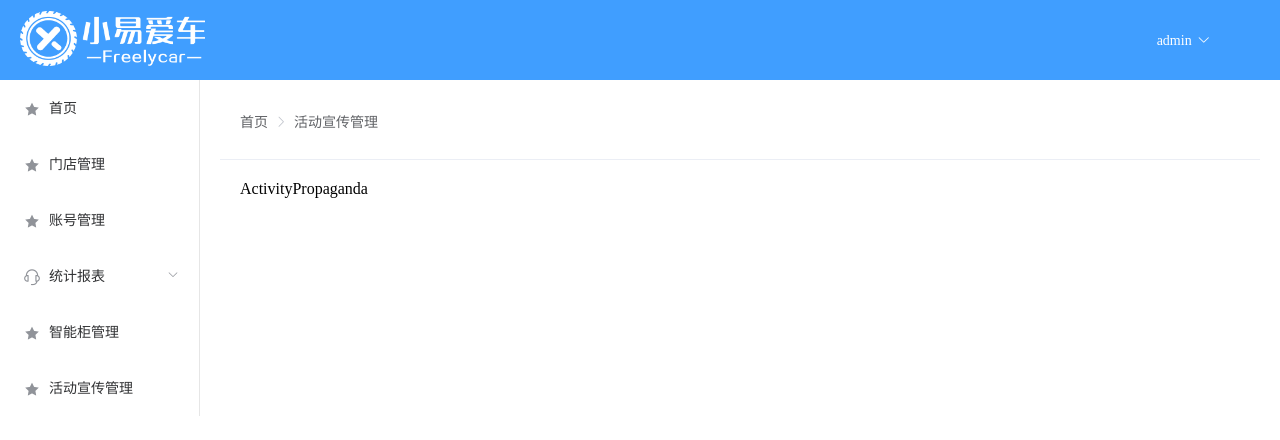
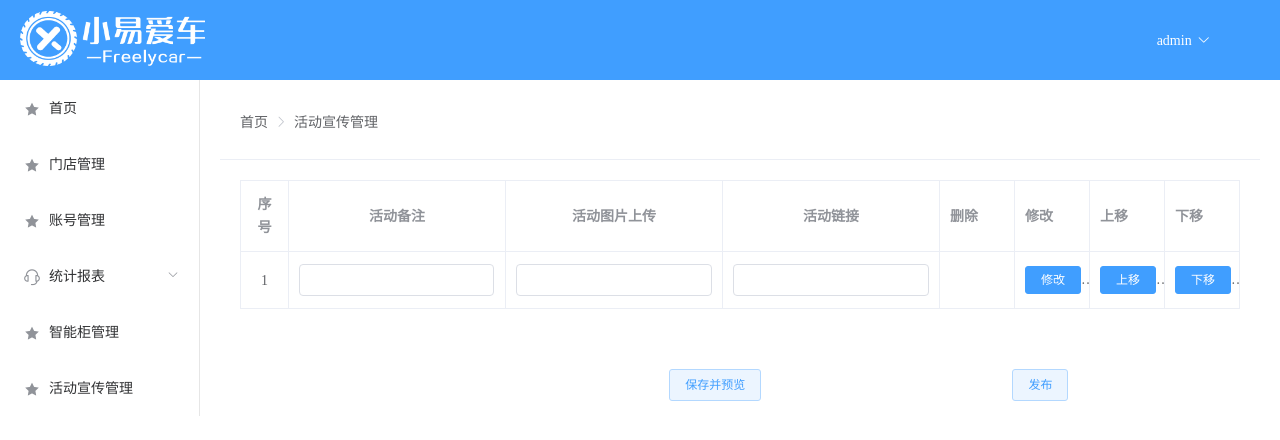
Before and after one commit to baiwh/freelycar-SaaS-Management, a Vue app: page /ActivityPropaganda in a window 1280 px wide. Shown: the top 440 px of the page. Built offline with nearby package versions, Linux system fonts and the light colour scheme.

Commit message:
增加活动管理组件

```diff
--- a/src/view/ActivityPropaganda.vue
+++ b/src/view/ActivityPropaganda.vue
@@ -1,5 +1,71 @@
 <template>
-  <div>ActivityPropaganda</div>
+  <div>
+    <!--表格-->
+    <el-table ref="multipleTable" :data="tableData" tooltip-effect="dark" border
+              @selection-change="handleSelectionChange" v-loading="loading">
+      <el-table-column label="序号" type="index" align="center"></el-table-column>
+      <el-table-column prop="comment" label="活动备注" show-overflow-tooltip align="center">
+        <template slot-scope="scope">
+          <el-input v-model="scope.row.comment" size="small"></el-input>
+        </template>
+      </el-table-column>
+      <el-table-column prop="upLoad" label="活动图片上传" align="center">
+        <template slot-scope="scope">
+          <el-input v-model="scope.row.upLoad" size="small"></el-input>
+        </template>
+      </el-table-column>
+      <el-table-column prop="activeLink" label="活动链接" align="center">
+        <template slot-scope="scope">
+          <el-input v-model="scope.row.activeLink" size="small"></el-input>
+        </template>
+      </el-table-column>
+      <el-table-column label="删除" width="75">
+        <template slot-scope="scope">
+          <el-popover
+            placement="top"
+            width="160"
+            :ref="scope.$index">
+            <p>确定删除本条抵用券？</p>
+            <div style="text-align: right; margin: 0">
+              <el-button size="mini" type="text" @click="handleClose(scope.$index)">取消</el-button>
+              <el-button type="primary" size="mini" @click="handleDelete(scope.row)">确定</el-button>
+            </div>
+          </el-popover>
+          <el-button size="mini" v-popover="scope.$index" type="danger">删除</el-button>
+        </template>
+      </el-table-column>
+      <el-table-column label="修改" width="75">
+        <template slot-scope="scope">
+          <el-button size="mini" type="primary" @click="handleModify(true,scope.row)">修改</el-button>
+        </template>
+      </el-table-column>
+      <el-table-column label="上移" width="75">
+        <template slot-scope="scope">
+          <el-button size="mini" type="primary">上移</el-button>
+        </template>
+      </el-table-column>
+      <el-table-column label="下移" width="75">
+        <template slot-scope="scope">
+          <el-button size="mini" type="primary">下移</el-button>
+        </template>
+      </el-table-column>
+    </el-table>
+
+    <!--图片上传并预览-->
+    <el-row>
+
+    </el-row>
+
+    <!--两个按钮-->
+    <el-row :gutter="30">
+      <el-col :span="4" :offset="10">
+        <el-button type="primary" size="small" plain>保存并预览</el-button>
+      </el-col>
+      <el-col :span="4" :offset="4">
+        <el-button type="primary" size="small" plain>发布</el-button>
+      </el-col>
+    </el-row>
+  </div>
 </template>
 
 <script>
@@ -7,7 +73,9 @@
     name: 'ActivityPropaganda',
     data() {
       return {
-        msg: ''
+        loading: '',
+        tableData: [{}],
+
       }
     },
     methods: {},
@@ -17,6 +85,8 @@
   }
 </script>
 
-<style lang="less">
-
+<style lang="less" scoped>
+.el-row {
+  margin-top: 30px;
+}
 </style>
```
